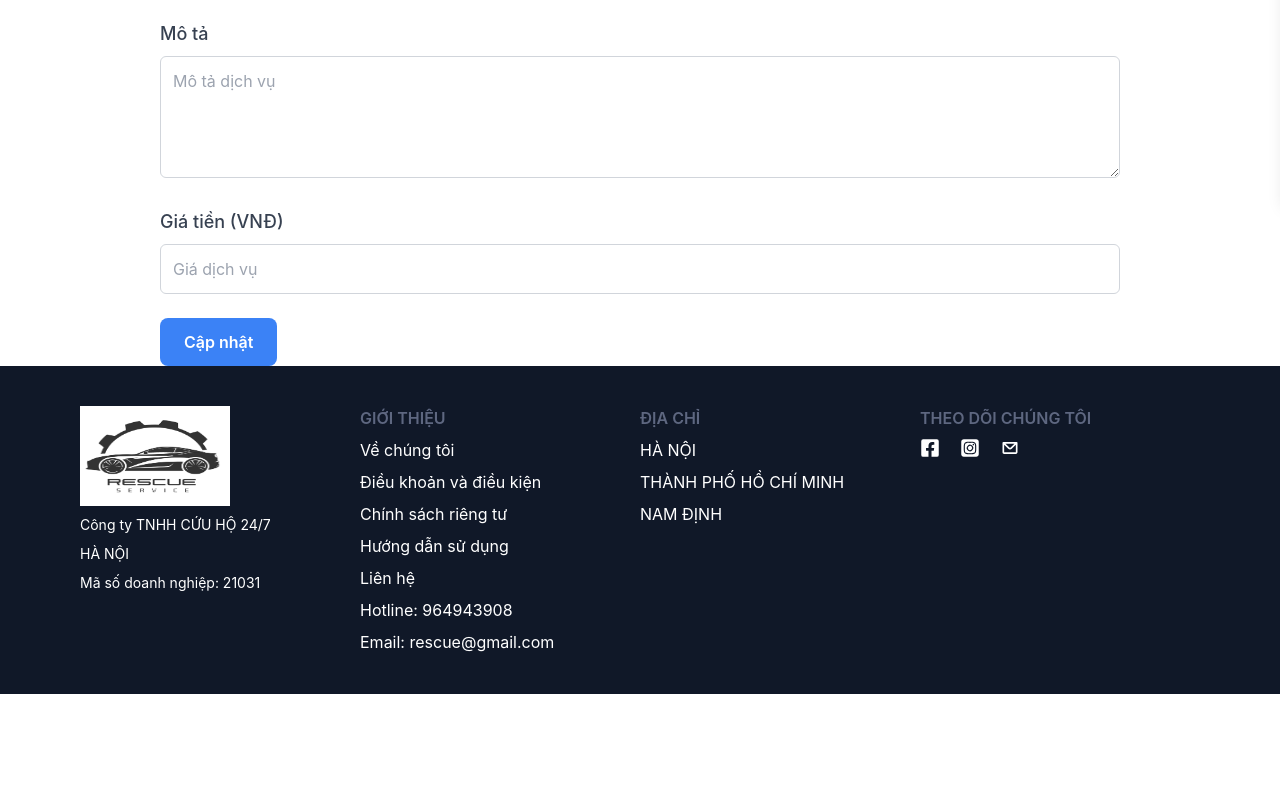
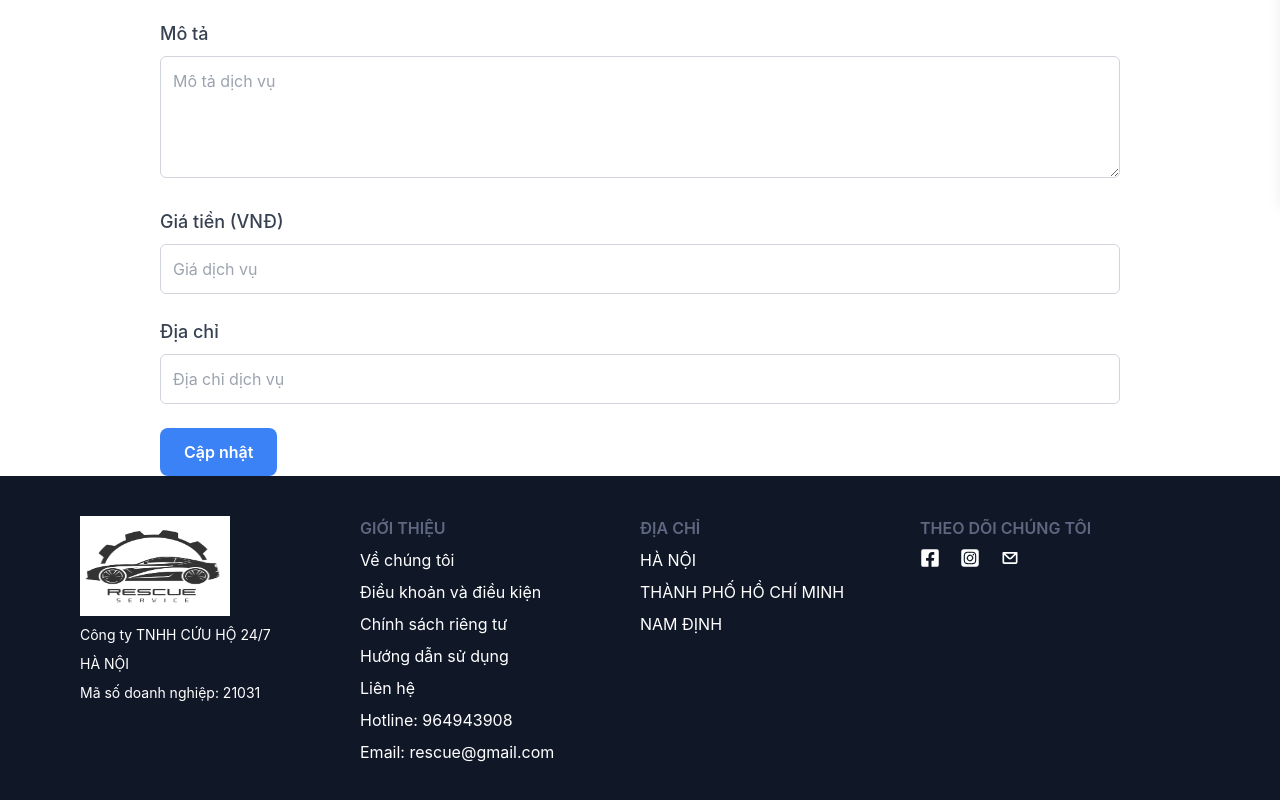
Before and after one commit to nnq1610/cuu_ho_xe, a React (Create React App) app: page /edit-service/1 in a window 1280 px wide. Shown: the part 599-1399 px from the top of the page. Before the commit the page ends 1293 px from the top, so only its background shows below. Built offline with nearby package versions, Linux system fonts and the light colour scheme.

Commit message:
fix edit

```diff
--- a/src/components/home/Banner.jsx
+++ b/src/components/home/Banner.jsx
@@ -89,8 +89,8 @@ const Banner = () => {
           </Swiper>
         </div>
 
-        <div className="bg-white shadow-md w-[300px] sm0:w-[80%] sm:w-[65%] h-[440px] sm:h-[240px] rounded-[30px] mt-5 relative z-[400] md:top-[-130px]">
-          <div className="mx-5 my-10">
+        <div className="bg-white shadow-md w-[300px] sm0:w-[80%] sm:w-[65%] h-[440px] sm:h-[240px] rounded-[30px] mt-100 relative z-[400] md:top-[0px]">
+          <div className=" mx-5 my-10">
             <h2 className="text-[24px] md:text-[30px] text-center font-bold">
               Bạn lựa chọn dịch vụ cứu hộ nào?
             </h2>
--- a/src/pages/EditService.jsx
+++ b/src/pages/EditService.jsx
@@ -1,4 +1,4 @@
-import React, { useState, useEffect } from 'react';
+import React, { useState } from 'react';
 import { useLocation, useParams } from 'react-router-dom';
 import axios from 'axios';
 import Swal from 'sweetalert2';
@@ -24,6 +24,7 @@ const EditService = () => {
         }));
     };
 
+
     const handleSubmit = async (e) => {
         e.preventDefault();
         try {
@@ -31,9 +32,9 @@ const EditService = () => {
                 name: serviceData.name,
                 description: serviceData.description,
                 price: serviceData.price,
+                address: serviceData.address, // Thêm trường địa chỉ
                 image: typeof image === 'string' ? image : null, // Nếu đã là URL thì gửi trực tiếp
                 vehicleType: serviceData.vehicleType,
-
             };
 
             const token = localStorage.getItem('token');
@@ -48,36 +49,26 @@ const EditService = () => {
             );
             Swal.fire({
                 icon: 'success',
-                title: 'Đăng ký thành công!',
-                text: 'Chúc mừng bạn đã đăng ký tài khoản thành công.',
+                title: 'Cập nhật thành công!',
+                text: 'Dịch vụ đã được cập nhật.',
                 timer: 3000,
                 timerProgressBar: true,
-                // willClose: () => {
-                //     navigate('/', {
-                //         state: {
-                //             notify: {
-                //                 type: 'success',
-                //                 message: 'Đăng ký thành công!',
-                //             },
-                //         },
-                //     });
-                // },
             });
         } catch (error) {
             console.error('Error updating service:', error.response?.data || error);
             Swal.fire({
                 icon: 'error',
-                title: 'Đăng ký thất bại!',
+                title: 'Cập nhật thất bại!',
                 text: error.detail || 'Có lỗi xảy ra.',
-            });        }
+            });
+        }
     };
-
-
 
     return (
         <div className="px-4 md:px-20 lg:px-40">
             <h1 className="text-3xl font-bold text-center text-blue-600 mt-5">
-                Chỉnh sửa dịch vụ</h1>
+                Chỉnh sửa dịch vụ
+            </h1>
 
             {/* Form chỉnh sửa */}
             <form onSubmit={handleSubmit} className="mt-10">
@@ -131,7 +122,6 @@ const EditService = () => {
                         <option value="Car">Ô tô</option>
                         <option value="Bike">Xe máy</option>
                         <option value="Truck">Xe tải</option>
-                        {/* Thêm các tùy chọn khác nếu cần */}
                     </select>
                 </div>
                 <div className="mb-6">
@@ -148,7 +138,6 @@ const EditService = () => {
                         rows="4"
                     />
                 </div>
-
                 <div className="mb-6">
                     <label className="block text-lg font-medium text-gray-700" htmlFor="price">
                         Giá tiền (VNĐ)
@@ -164,12 +153,29 @@ const EditService = () => {
                     />
                 </div>
 
-                <button type="submit"
-                        className="px-6 py-3 bg-blue-500 text-white font-semibold rounded-lg hover:bg-blue-600">
+                {/* Thêm trường chỉnh sửa địa chỉ */}
+                <div className="mb-6">
+                    <label className="block text-lg font-medium text-gray-700" htmlFor="address">
+                        Địa chỉ
+                    </label>
+                    <input
+                        id="address"
+                        name="address"
+                        type="text"
+                        value={serviceData.address || ''}
+                        onChange={handleChange}
+                        className="mt-2 p-3 w-full border border-gray-300 rounded-md"
+                        placeholder="Địa chỉ dịch vụ"
+                    />
+                </div>
+
+                <button
+                    type="submit"
+                    className="px-6 py-3 bg-blue-500 text-white font-semibold rounded-lg hover:bg-blue-600"
+                >
                     Cập nhật
                 </button>
             </form>
-
         </div>
     );
 };
--- a/src/pages/Login.jsx
+++ b/src/pages/Login.jsx
@@ -38,7 +38,7 @@ const Login = () => {
     if (validateForm()) {
       try {
         const response = await axios.post(
-            `${process.env.REACT_APP_BASE_API_URL}/login`,
+            `${process.env.e}/login`,
             {
               email: formData.email,
               password: formData.password,
--- a/src/pages/Register.jsx
+++ b/src/pages/Register.jsx
@@ -20,15 +20,18 @@ const Register = () => {
     email: false,
     password: false,
     confirmPassword: false,
+    phone: false,
   });
 
   const validateForm = () => {
     let valid = true;
+    const phoneRegex = /^\+?[0-9]{10,15}$/; // Hợp lệ với số điện thoại từ 10-15 chữ số, có thể bắt đầu bằng dấu +
     const newErrors = {
       name: !formData.name,
       email: !/^[a-zA-Z0-9._%+-]+@[a-zA-Z0-9.-]+\.[a-zA-Z]{2,}$/.test(formData.email),
       password: !formData.password,
       confirmPassword: formData.password !== formData.confirmPassword,
+      phone: !phoneRegex.test(formData.phone),
     };
 
     setErrors(newErrors);
@@ -72,20 +75,18 @@ const Register = () => {
             },
           });
         }
-      }
-        catch(error) {
+      } catch (error) {
         console.error('Đã có lỗi xảy ra:', error);
         const errorMessage = error.response?.data?.message || 'Vui lòng thử lại sau.';
 
         Swal.fire({
           icon: 'error',
-          title: 'Đăng kí thất bại' ,
+          title: 'Đăng ký thất bại',
           text: errorMessage,
         });
       }
     }
   };
-
 
   const handleChange = (e) => {
     setFormData({
@@ -132,7 +133,7 @@ const Register = () => {
                   placeholder="Nhập email"
                   required
               />
-            {errors.email && <p className="text-red-500 text-sm mt-2">Không thể để trống.</p>}
+              {errors.email && <p className="text-red-500 text-sm mt-2">Email không hợp lệ.</p>}
             </div>
             <div className="mb-4">
               <label htmlFor="password" className="block text-gray-700 font-semibold mb-2">
@@ -148,7 +149,7 @@ const Register = () => {
                   placeholder="Nhập mật khẩu"
                   required
               />
-            {errors.password && <p className="text-red-500 text-sm mt-2">Vui lòng nhập đúng định dạng.</p>}
+              {errors.password && <p className="text-red-500 text-sm mt-2">Vui lòng nhập mật khẩu.</p>}
             </div>
             <div className="mb-4">
               <label htmlFor="confirmPassword" className="block text-gray-700 font-semibold mb-2">
@@ -165,7 +166,6 @@ const Register = () => {
               />
               {errors.confirmPassword && <p className="text-red-500 text-sm mt-2">Mật khẩu không khớp.</p>}
             </div>
-
             <div className="mb-4">
               <label htmlFor="phone" className="block text-gray-700 font-semibold mb-2">
                 Số điện thoại
@@ -210,8 +210,10 @@ const Register = () => {
                 <option value="rescue">Xưởng cứu hộ</option>
               </select>
             </div>
-          <button type="submit"
-                  className="w-full bg-blue-500 text-white py-2 rounded-lg font-semibold hover:bg-blue-600 focus:outline-none focus:ring-2 focus:ring-blue-400 focus:ring-opacity-50">
+            <button
+                type="submit"
+                className="w-full bg-blue-500 text-white py-2 rounded-lg font-semibold hover:bg-blue-600 focus:outline-none focus:ring-2 focus:ring-blue-400 focus:ring-opacity-50"
+            >
               Đăng ký
             </button>
           </form>
```
Lines whose indentation alone changed are shown as unchanged.
